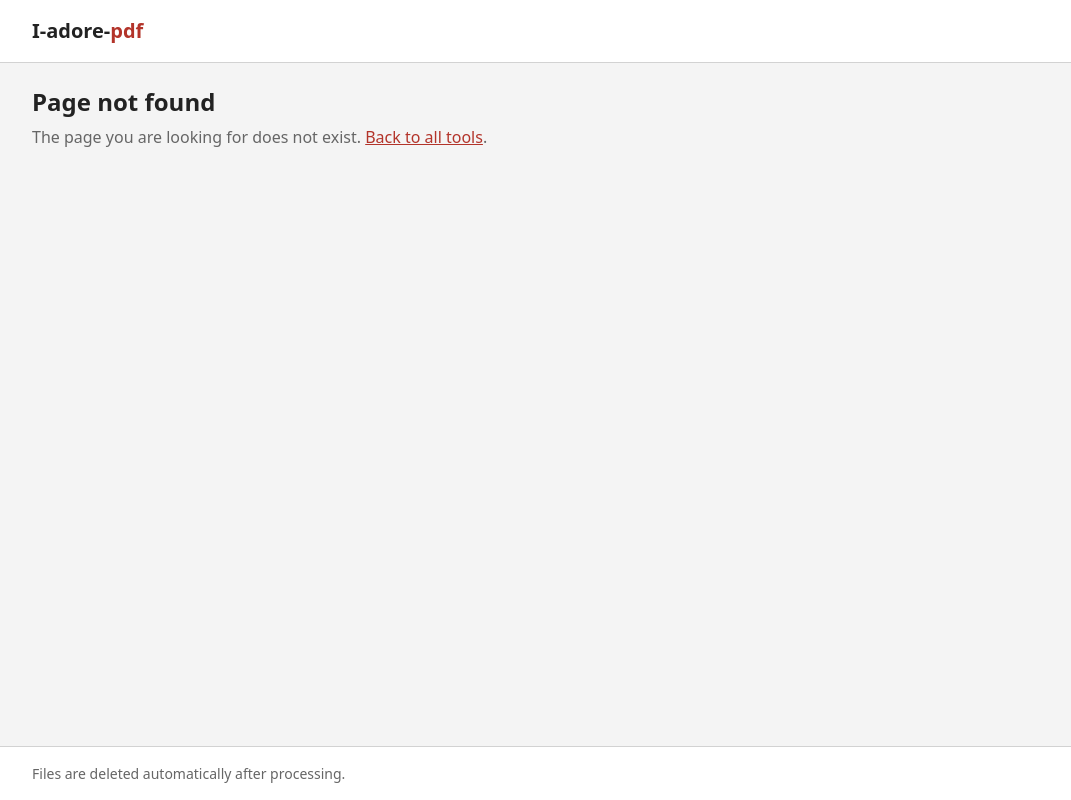
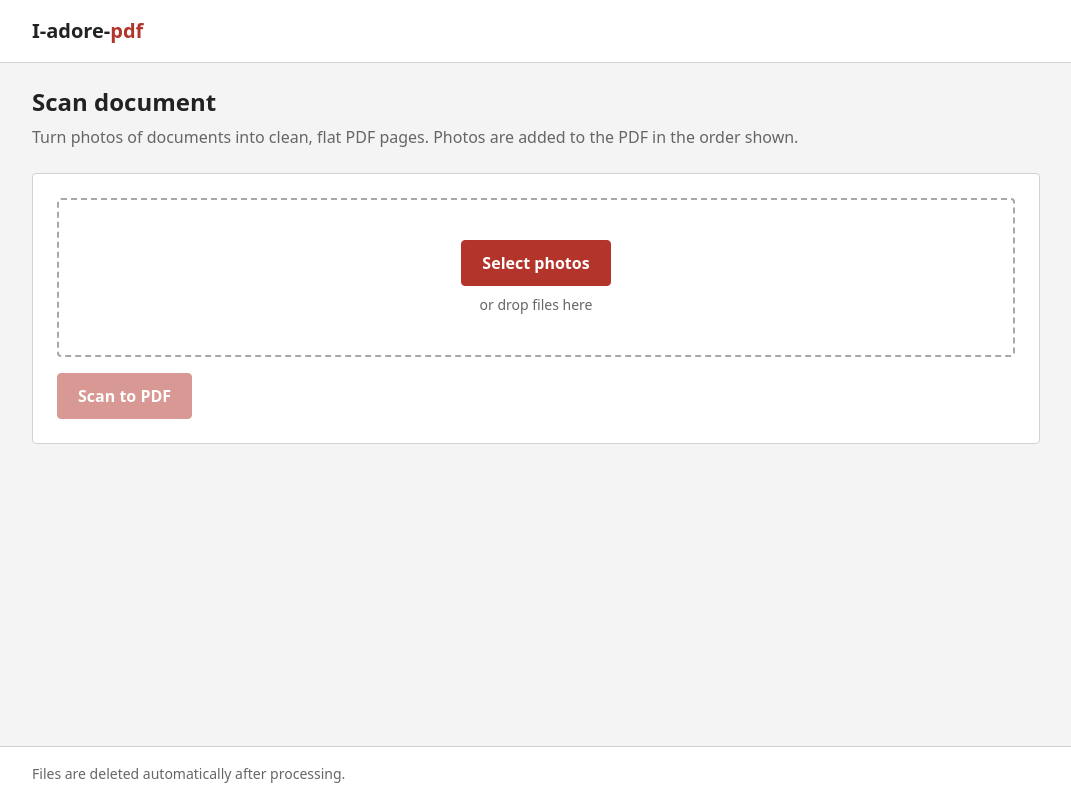
Before and after one commit to beambomb/I-adore-pdf, a React (Vite) app in the folder frontend/: page /scan in a window 1280 px wide. Before the commit this address had no page. Shown: the whole page, without its empty margins (104-1175 px from the left). Built offline with nearby package versions, Linux system fonts and the light colour scheme.

Commit message:
feat(ui): add scan page with modes, auto-crop and home card

```diff
--- a/frontend/src/App.tsx
+++ b/frontend/src/App.tsx
@@ -5,6 +5,7 @@ import HomePage from "./pages/HomePage";
 import ImageToPdfPage from "./pages/ImageToPdfPage";
 import MergePage from "./pages/MergePage";
 import NotFoundPage from "./pages/NotFoundPage";
+import ScanPage from "./pages/ScanPage";
 import SplitPage from "./pages/SplitPage";
 
 export default function App() {
@@ -16,6 +17,7 @@ export default function App() {
         <Route path="split" element={<SplitPage />} />
         <Route path="image-to-pdf" element={<ImageToPdfPage />} />
         <Route path="compress" element={<CompressPage />} />
+        <Route path="scan" element={<ScanPage />} />
         <Route path="*" element={<NotFoundPage />} />
       </Route>
     </Routes>
--- /dev/null
+++ b/frontend/src/pages/ScanPage.tsx
@@ -0,0 +1,152 @@
+import { useState } from "react";
+import { ApiError, postForm, type JobResult } from "../api/client";
+import FileDropzone from "../components/FileDropzone";
+import FileList from "../components/FileList";
+import ResultPanel from "../components/ResultPanel";
+import ScanPreview, { type ScanMode } from "../components/ScanPreview";
+import ToolLayout from "../components/ToolLayout";
+import { useFileQueue } from "../hooks/useFileQueue";
+
+const IMAGE_ACCEPT = ["image/jpeg", "image/png", "image/webp", ".jpg", ".jpeg", ".png", ".webp"];
+
+const MODES: { value: ScanMode; label: string }[] = [
+  { value: "bw", label: "Black and white" },
+  { value: "grayscale", label: "Grayscale" },
+  { value: "color", label: "Color" },
+];
+
+export default function ScanPage() {
+  const queue = useFileQueue();
+  const { items } = queue;
+  const [mode, setMode] = useState<ScanMode>("bw");
+  const [autoCrop, setAutoCrop] = useState(true);
+  const [previewId, setPreviewId] = useState<number | null>(null);
+  const [busy, setBusy] = useState(false);
+  const [progress, setProgress] = useState(0);
+  const [error, setError] = useState<string | null>(null);
+  const [result, setResult] = useState<JobResult | null>(null);
+
+  // Preview the chosen photo, or the first one if the chosen photo was removed.
+  const previewItem = items.find((item) => item.id === previewId) ?? items[0];
+
+  async function scan() {
+    setBusy(true);
+    setError(null);
+    setProgress(0);
+    const form = new FormData();
+    items.forEach((item) => form.append("files", item.file, item.file.name));
+    form.append("mode", mode);
+    form.append("auto_crop", String(autoCrop));
+    try {
+      setResult(await postForm<JobResult>("/api/scan", form, setProgress));
+    } catch (err) {
+      setError(err instanceof ApiError ? err.message : "Something went wrong. Please try again.");
+    } finally {
+      setBusy(false);
+    }
+  }
+
+  function reset() {
+    queue.clear();
+    setPreviewId(null);
+    setResult(null);
+    setError(null);
+    setProgress(0);
+  }
+
+  return (
+    <ToolLayout
+      title="Scan document"
+      description="Turn photos of documents into clean, flat PDF pages. Photos are added to the PDF in the order shown."
+    >
+      {result ? (
+        <ResultPanel result={result} onReset={reset} resetLabel="Scan more documents" />
+      ) : (
+        <>
+          <FileDropzone
+            accept={IMAGE_ACCEPT}
+            multiple
+            disabled={busy}
+            label="Select photos"
+            onFiles={(files) => {
+              queue.add(files);
+              setError(null);
+            }}
+          />
+          <FileList
+            items={items}
+            thumbnails
+            disabled={busy}
+            onMove={queue.move}
+            onRemove={queue.remove}
+          />
+
+          {items.length > 0 && (
+            <>
+              <fieldset className="field-group" disabled={busy}>
+                <legend>Color mode</legend>
+                {MODES.map((option) => (
+                  <label key={option.value} className="radio">
+                    <input
+                      type="radio"
+                      name="mode"
+                      checked={mode === option.value}
+                      onChange={() => setMode(option.value)}
+                    />{" "}
+                    {option.label}
+                  </label>
+                ))}
+              </fieldset>
+
+              <div className="field-group">
+                <label className="radio">
+                  <input
+                    type="checkbox"
+                    checked={autoCrop}
+                    disabled={busy}
+                    onChange={(event) => setAutoCrop(event.target.checked)}
+                  />{" "}
+                  Detect page edges, crop and straighten
+                </label>
+              </div>
+
+              {items.length > 1 && previewItem && (
+                <div className="field-group">
+                  <label htmlFor="preview-file">Preview photo</label>
+                  <select
+                    id="preview-file"
+                    className="text-input"
+                    value={previewItem.id}
+                    onChange={(event) => setPreviewId(Number(event.target.value))}
+                  >
+                    {items.map((item) => (
+                      <option key={item.id} value={item.id}>
+                        {item.file.name}
+                      </option>
+                    ))}
+                  </select>
+                </div>
+              )}
+
+              {previewItem && (
+                <ScanPreview key={previewItem.id} file={previewItem.file} mode={mode} autoCrop={autoCrop} />
+              )}
+            </>
+          )}
+
+          {busy && <progress className="progress" value={progress} max={1} aria-label="Upload progress" />}
+          {error && (
+            <p className="alert" role="alert">
+              {error}
+            </p>
+          )}
+          <div className="actions">
+            <button type="button" className="btn" disabled={busy || items.length === 0} onClick={scan}>
+              {busy ? "Scanning..." : "Scan to PDF"}
+            </button>
+          </div>
+        </>
+      )}
+    </ToolLayout>
+  );
+}
--- a/frontend/src/tools.ts
+++ b/frontend/src/tools.ts
@@ -26,4 +26,9 @@ export const tools: ToolInfo[] = [
     title: "Compress PDF",
     description: "Reduce PDF file size with three quality presets.",
   },
+  {
+    path: "/scan",
+    title: "Scan document",
+    description: "Turn photos of documents into clean black and white PDF pages.",
+  },
 ];
```
